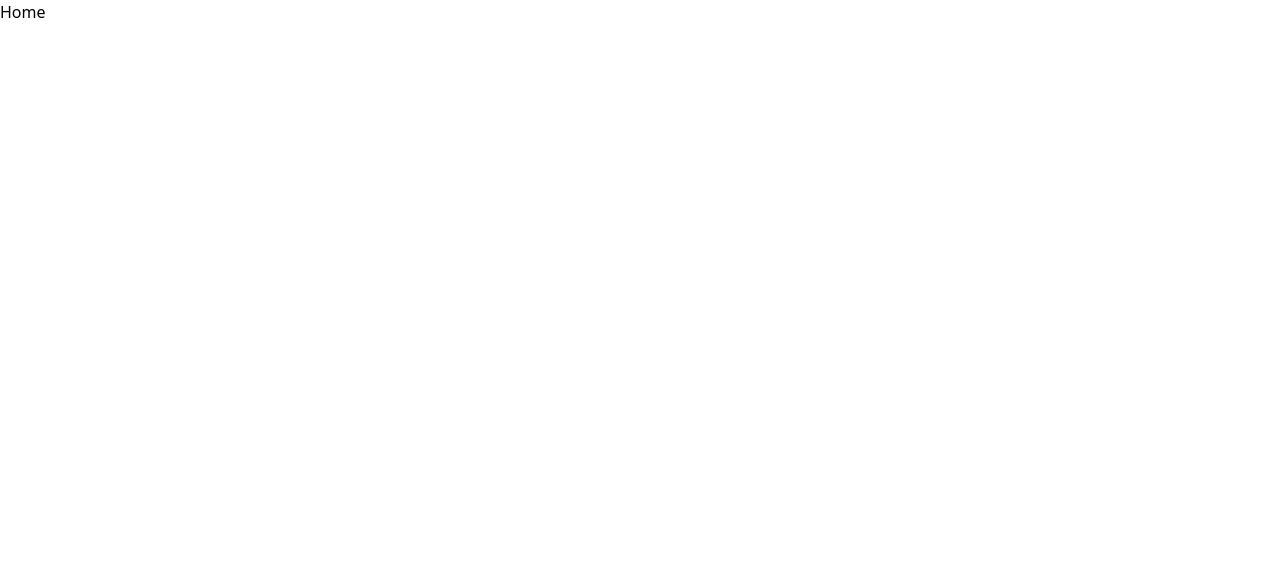
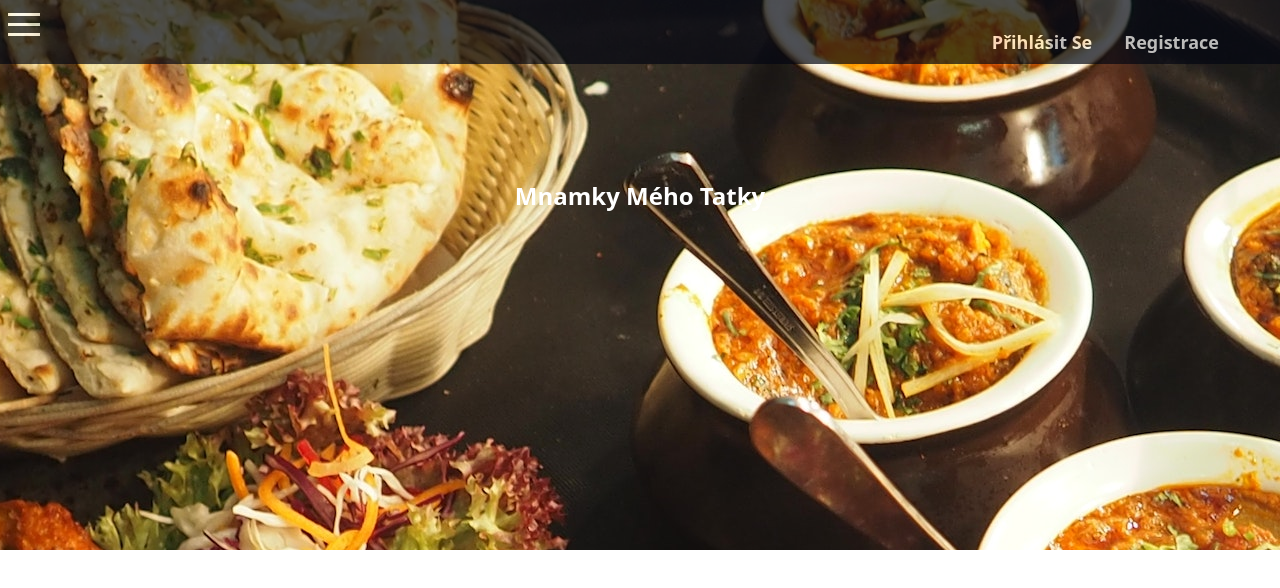
Before and after one commit to Sebik3012Sk/React-Food-App, a React (Vite) app: page / in a window 1280 px wide. Shown: the top 588 px of the page. Built offline with nearby package versions, Linux system fonts and the light colour scheme.

Commit message:
Added Few Components

```diff
--- a/package.json
+++ b/package.json
@@ -10,12 +10,13 @@
     "preview": "vite preview"
   },
   "dependencies": {
+    "hamburger-react": "^2.5.0",
     "react": "^18.2.0",
     "react-dom": "^18.2.0",
     "react-router-dom": "^6.16.0"
   },
   "devDependencies": {
-    "@types/react": "^18.2.15",
+    "@types/react": "^18.2.21",
     "@types/react-dom": "^18.2.7",
     "@typescript-eslint/eslint-plugin": "^6.0.0",
     "@typescript-eslint/parser": "^6.0.0",
--- /dev/null
+++ b/src/components/HeaderText.tsx
@@ -0,0 +1,41 @@
+import { FC } from "react";
+
+interface Props {
+  headerText: string;
+  color: string;
+  underline?: boolean;
+  size: string;
+  font_weight: string;
+}
+
+const HeaderText: FC<Props> = ({
+  headerText,
+  color,
+  underline,
+  size,
+  font_weight,
+}) => {
+  if (underline === true) {
+    return (
+      <div className="flex justify-center items-center">
+        <h2
+          className={`text-${color} text-2xl m-5 underline text-${size} ${font_weight} font-pacifico`}
+        >
+          {headerText}
+        </h2>
+      </div>
+    );
+  } else {
+    return (
+      <div className="flex justify-center items-center">
+        <h2
+          className={`text-${color} text-2xl m-5 text-${size} ${font_weight} font-pacifico`}
+        >
+          {headerText}
+        </h2>
+      </div>
+    );
+  }
+};
+
+export default HeaderText;
--- /dev/null
+++ b/src/components/Navbar.tsx
@@ -0,0 +1,78 @@
+import { FC, useState } from "react";
+import { Link } from "react-router-dom";
+import Hamburger from "hamburger-react";
+
+const Navbar: FC = () => {
+  const [isOpen, setOpen] = useState<boolean>(false);
+
+  return (
+    <div className="w-full h-16 bg-gray-950 opacity-70">
+      <Hamburger color="white" toggled={isOpen} toggle={setOpen} />
+      {isOpen && (
+        <div>
+          <nav>
+            <ul className="flex flex-col items-start justify-center w-full h-max bg-gray-950 opacity-70 text-white shadow-sm shadow-white">
+              <Link
+                className="m-2 hover:border-b-2 border-white p-2 transition-all"
+                to="/"
+                onClick={() => setOpen(false)}
+              >
+                <li className="font-bold">Domov</li>
+              </Link>
+
+              <Link
+                className="m-2 hover:border-b-2 border-white p-2 transition-all"
+                to="/all-recipes"
+                onClick={() => setOpen(false)}
+              >
+                <li className="font-bold">Všechny Recepty</li>
+              </Link>
+
+              <Link
+                className="m-2 hover:border-b-2 border-white p-2 transition-all"
+                to="/main-food"
+                onClick={() => setOpen(false)}
+              >
+                <li className="font-bold">Hlavní Jídla</li>
+              </Link>
+
+              <Link
+                className="m-2 hover:border-b-2 border-white p-2 transition-all"
+                to="/deserts"
+                onClick={() => setOpen(false)}
+              >
+                <li className="font-bold">Dezerty</li>
+              </Link>
+
+              <Link
+                className="m-2 hover:border-b-2 border-white p-2 transition-all"
+                to="/appetizers"
+                onClick={() => setOpen(false)}
+              >
+                <li className="font-bold">Předkrmy</li>
+              </Link>
+            </ul>
+          </nav>
+        </div>
+      )}
+
+      <ul className="flex justify-end w-full h-max text-white ml-[-45px]">
+        <Link
+          to="/login"
+          className="m-2 hover:border-b-2 border-white font-bold text-lg mt-[-20px] p-2 pt-0 pb-0 transition-all"
+        >
+          <li className="font-bold">Přihlásit Se</li>
+        </Link>
+
+        <Link
+          to="/register"
+          className="m-2 hover:border-b-2 border-white font-bold text-lg mt-[-20px] p-2 pt-0 pb-0 transition-all"
+        >
+          <li className="font-bold">Registrace</li>
+        </Link>
+      </ul>
+    </div>
+  );
+};
+
+export default Navbar;
--- a/src/pages/Home.tsx
+++ b/src/pages/Home.tsx
@@ -1,5 +1,36 @@
+import HeaderText from "../components/HeaderText";
+import Navbar from "../components/Navbar";
+
 const Home = () => {
-  return <div>Home</div>;
+  return (
+    <div>
+      {/* <div
+        style={{
+          background: `url(${bg_image})`,
+          width: "100%",
+          height: "550px",
+          backgroundRepeat: "no-repeat",
+          backgroundAttachment: "fixed",
+          backgroundPosition: "center",
+        }}
+      > */}
+      <div className="bg-[url('/src/assets/bg-image.jpg')] w-full h-[550px] bg-no-repeat bg-fixed bg-top">
+        <Navbar />
+
+        <div className="flex justify-center items-center content-center">
+          <div className="mt-24">
+            <HeaderText
+              font_weight={"font-semibold"}
+              size="3xl"
+              headerText="Mnamky Mého Tatky"
+              color="white"
+              underline={false}
+            />
+          </div>
+        </div>
+      </div>
+    </div>
+  );
 };
 
 export default Home;
--- a/tsconfig.json
+++ b/tsconfig.json
@@ -22,6 +22,6 @@
 
     "importHelpers": true
   },
-  "include": ["src"],
+  // "include": ["src/**/*"],
   "references": [{ "path": "./tsconfig.node.json" }]
 }
```
Also changed, not shown: src/assets/bg-image.jpg (added), 1 other file (tests, documents, lock files or other folders).
